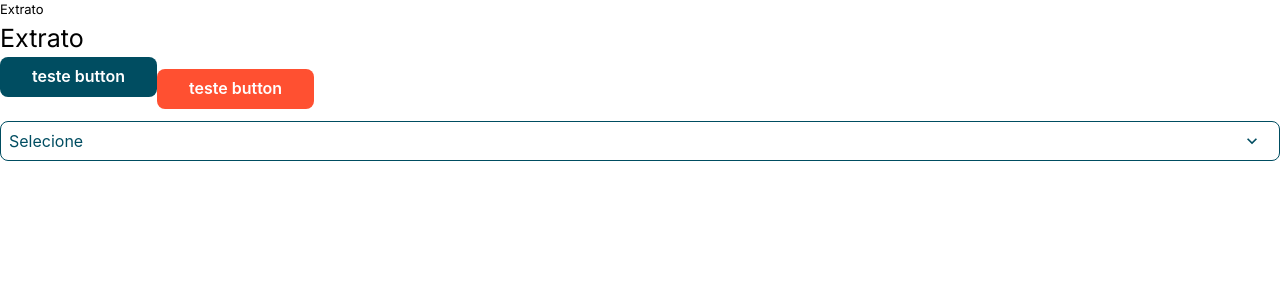
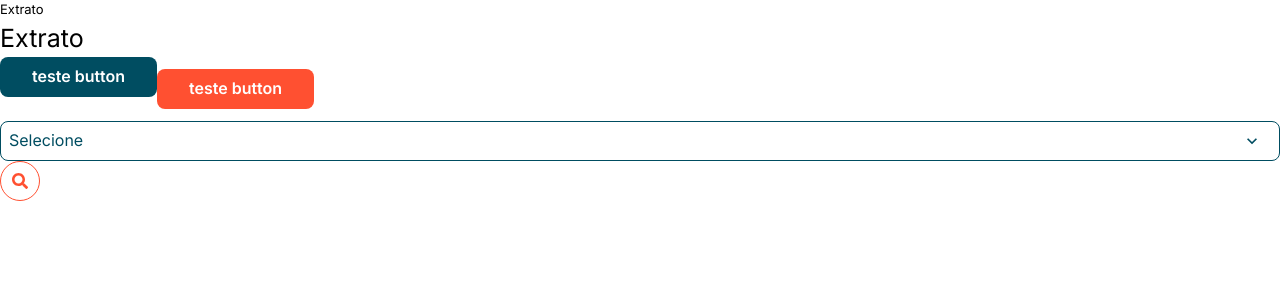
Before and after one commit to renebfelix/fiap-tech-challenge, a Next.js app in the folder public/frontend/: page / in a window 1280 px wide. Shown: the top 300 px of the page. Built offline with nearby package versions, Linux system fonts and the light colour scheme.

Commit message:
Icon Button component

```diff
--- a/public/frontend/package.json
+++ b/public/frontend/package.json
@@ -17,7 +17,8 @@
     "framer-motion": "^11.11.1",
     "next": "14.2.14",
     "react": "^18",
-    "react-dom": "^18"
+    "react-dom": "^18",
+    "react-icons": "^5.3.0"
   },
   "devDependencies": {
     "@types/node": "^20",
--- a/public/frontend/src/app/layout.tsx
+++ b/public/frontend/src/app/layout.tsx
@@ -18,8 +18,8 @@ export default function RootLayout({
 	children: React.ReactNode;
 }>) {
 	return (
-		<html lang="pt-br" className={inter.className}>
-			<body className="">
+		<html lang="pt-br">
+			<body className={inter.className}>
 				<Providers>{children}</Providers>
 			</body>
 		</html>
--- a/public/frontend/src/app/page.tsx
+++ b/public/frontend/src/app/page.tsx
@@ -1,4 +1,5 @@
-import { Box, Text, Button, Select } from "@chakra-ui/react";
+import { Box, Text, Button, Select, IconButton } from "@chakra-ui/react";
+import { FaSearch } from "react-icons/fa";
 
 export default function Page() {
 	return (
@@ -14,6 +15,8 @@ export default function Page() {
 				<option value={"Opção 1"}>Opção 1</option>
 				<option value={"Opção 2"}>Opção 2</option>
 			</Select>
+
+			<IconButton variant={"circleOutlineSecondary"} icon={<FaSearch />} aria-label="Search" />
 		</Box>
 	);
 }
--- a/public/frontend/src/theme/settings/button.theme.ts
+++ b/public/frontend/src/theme/settings/button.theme.ts
@@ -19,6 +19,34 @@ export const buttonTheme = defineStyleConfig({
 			_hover: {
 				opacity: 0.8,
 			},
-		}
+		},
+		circlePrimary: {
+			borderRadius: "100%",
+			backgroundColor: "primary",
+
+			_hover: {
+				backgroundColor: "grey",
+				color: "primary",
+			}
+		},
+		circleSecondary: {
+			borderRadius: "100%",
+			backgroundColor: "secondary",
+
+			_hover: {
+				opacity: 0.8,
+			},
+		},
+		circleOutlineSecondary: {
+			borderRadius: "100%",
+			backgroundColor: "white",
+			border: "1px solid",
+			borderColor: "secondary",
+			color: "secondary",
+
+			_hover: {
+				opacity: 0.8,
+			},
+		},
 	},
 });
--- a/public/frontend/src/theme/theme.ts
+++ b/public/frontend/src/theme/theme.ts
@@ -13,4 +13,12 @@ export const theme = extendTheme({
 		Button: buttonTheme,
 		Select: selectTheme
 	},
+	styles: {
+		global: {
+			html: {
+				fontFamily: "inter",
+				color: 'red',
+			}
+		}
+	}
 });
```
Also changed, not shown: 1 other file (tests, documents, lock files or other folders).
